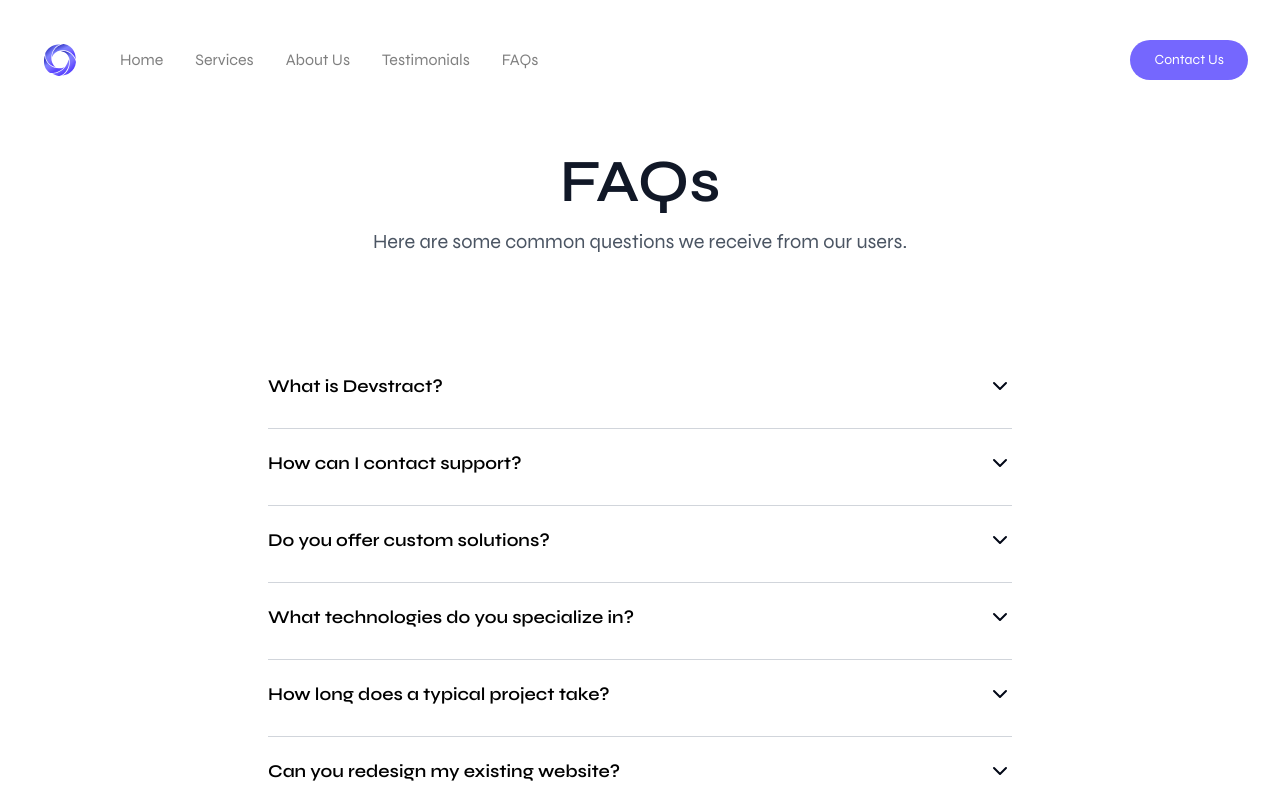
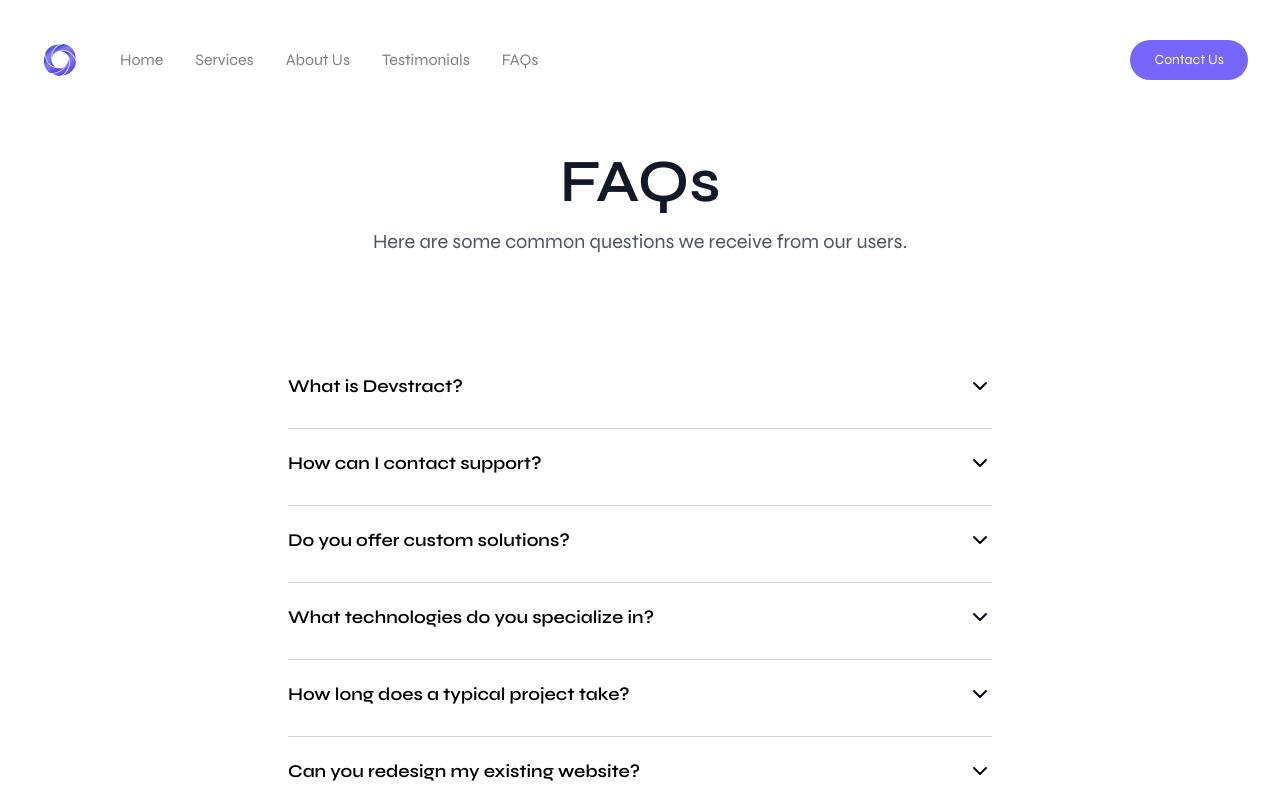
Before and after one commit to afnanahmadtariq/Devstract, a Next.js app: page /faqs in a window 1280 px wide. Shown: the top 800 px of the page. Built offline with nearby package versions, Linux system fonts and the light colour scheme.

Commit message:
Update page.tsx

```diff
--- a/app/faqs/page.tsx
+++ b/app/faqs/page.tsx
@@ -53,7 +53,7 @@ export default function FAQPage() {
           <p className="text-base sm:text-lg md:text-xl text-gray-600 dark:text-gray-300 max-w-full sm:max-w-4xl text-center mb-10 sm:mb-24 px-1">
             Here are some common questions we receive from our users.
           </p>
-          <div className="w-full max-w-full sm:max-w-3xl px-3">
+          <div className="w-full max-w-full sm:max-w-3xl px-8">
             {faqs.map((faq, idx) => (
               <div key={idx}>
                 <button
```
